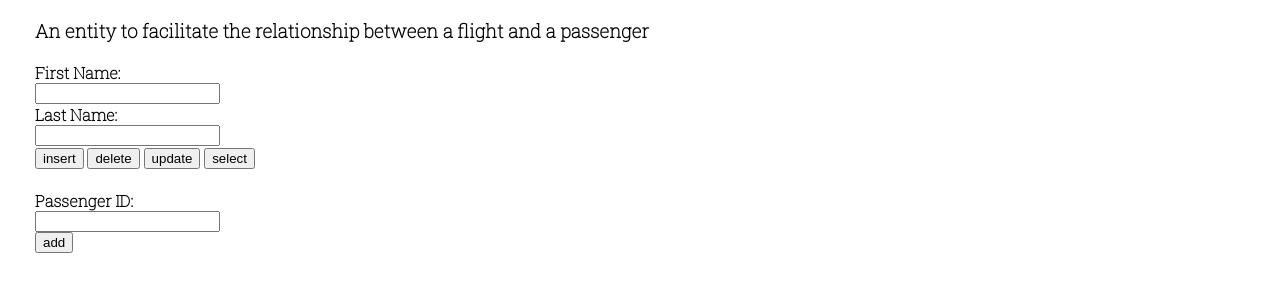
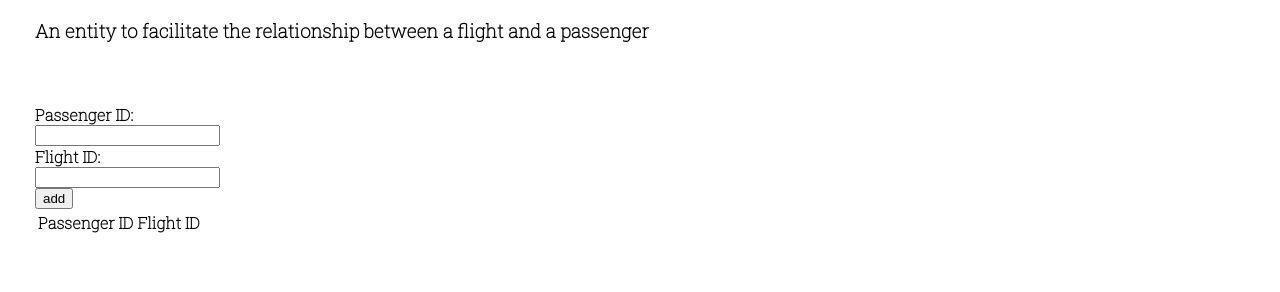
Before and after one commit to dseo369/Portfolio-Project, a plain HTML site: page flight_passenger.html in a window 1280 px wide. Shown: the part 208-500 px from the top of the page. Drawn offline with nearby package versions, Linux system fonts and the light colour scheme.

Commit message:
final changes, should have added a list to all files

```diff
--- a/flight_passenger.html
+++ b/flight_passenger.html
@@ -32,26 +32,31 @@
             <h1><b>Flight_Passenger Overview</b></h1>
             <h3>An entity to facilitate the relationship between a flight and a passenger
             </h3>
+			<br><br>
 
-		<label for="fName"><b>First Name: </b></label><br>
-		<input type="text" id="fName" name ="fName"><br>
+			<label for="pID" name="pID"><b> Passenger ID: </b></label><br>
+			<input type ="pID" id="pID" name="pID"><br>
 
-		<label for="lName"><b>Last Name: </b></label><br>
-		<input type="text" id="lName" name="lName"><br>
+			<label for="fID" name="fID"><b> Flight ID: </b></label><br>
+			<input type="fID" id="fID" name="fID"><br>
 
+			<button type="button">add</button>
+			<br>
+
+			<!--
 			<button type="button">insert</button>
 			<button type="button">delete</button>
 			<button type="button">update</button>
 			<button type="button">select</button>
 
-			<br><br>
+			-->
 
-			<label for="pID" name="pID"><b> Passenger ID: </b></label><br>
-			<input type ="pID" id="pID" name="pID"><br>
-			<button type="button">add</button>
-
-			<br>
-
+			<table>
+			   <tr>
+			      <th>Passenger ID </th>
+			      <th> Flight ID </th>
+			   </tr>
+			</table>
 
 		     </div>
 
```
Also changed, not shown: passengers.html (+12 -0 lines), plane.html (+9 -0 lines).
